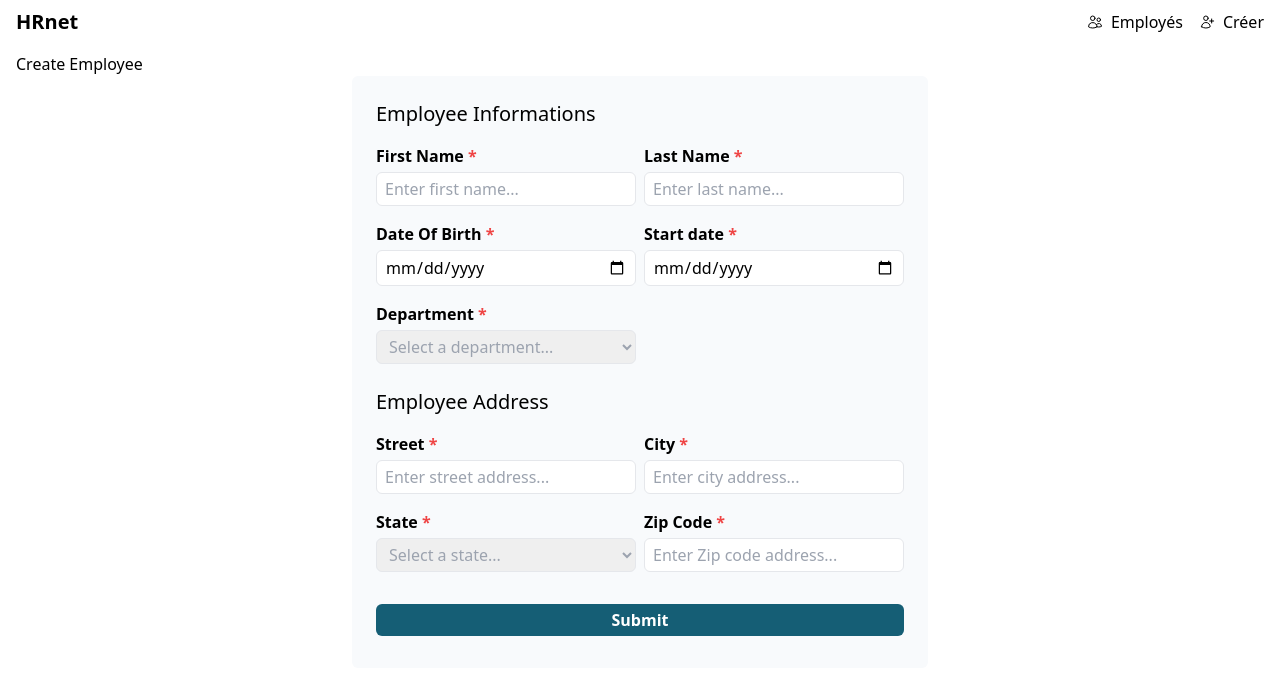
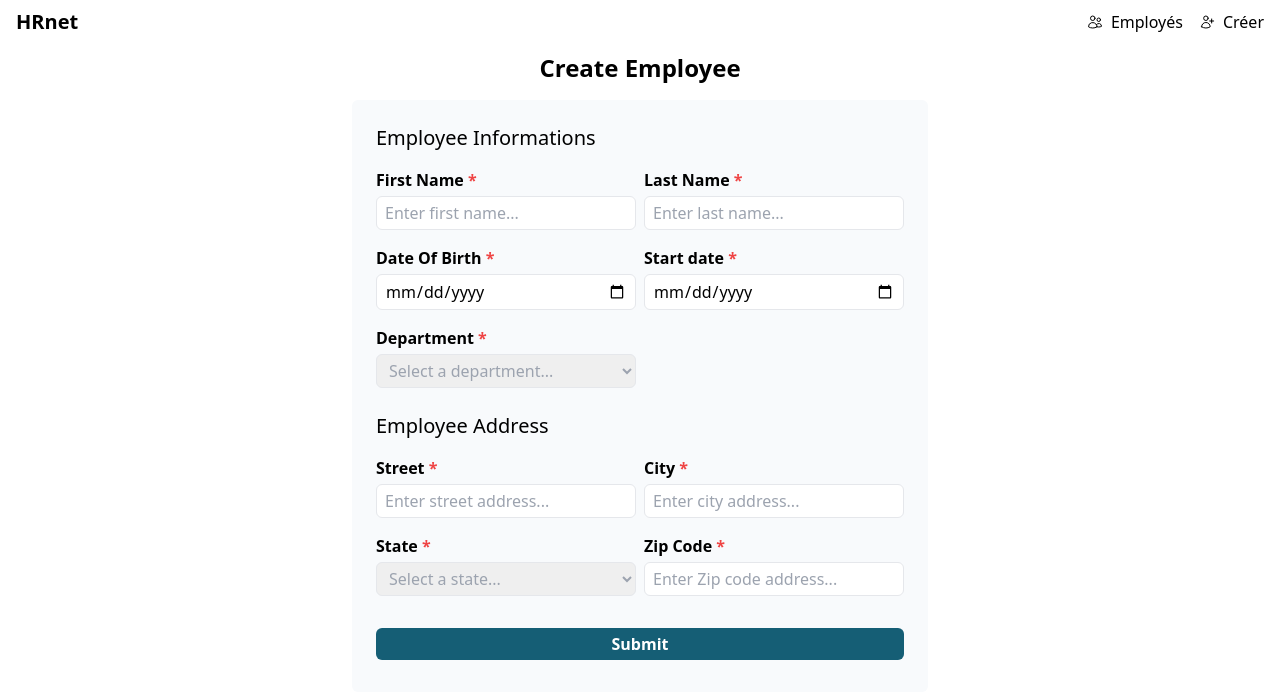
Before and after one commit to erischon/HRnet, a React (Vite) app: page /employee/create in a window 1280 px wide. Shown: the top 698 px of the page. Built offline with nearby package versions, Linux system fonts and the light colour scheme.

Commit message:
Update CreateEmployee-page.jsx

```diff
--- a/src/pages/CreateEmployee-page.jsx
+++ b/src/pages/CreateEmployee-page.jsx
@@ -3,8 +3,10 @@ import CreateEmployeeForm from "../components/CreateEmployeeForm";
 function CreateEmployee() {
   return (
     <>
-      <div className="">
-        <h2>Create Employee</h2>
+      <div className="flew w-full ">
+        <h2 className="text-2xl font-semibold text-center mb-4">
+          Create Employee
+        </h2>
 
         <CreateEmployeeForm />
       </div>
```
